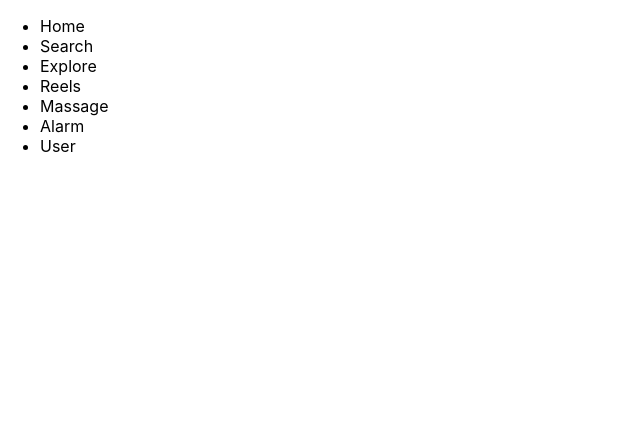
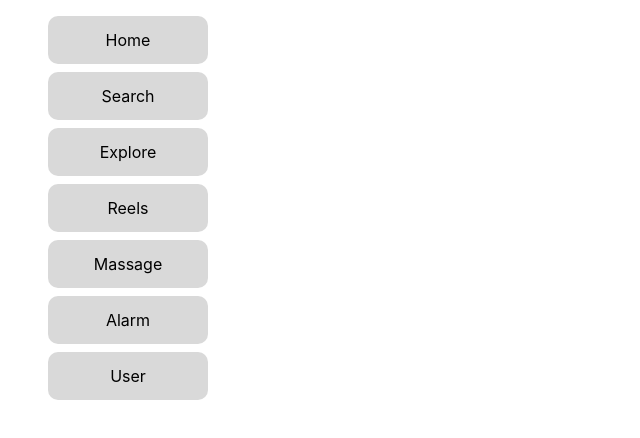
Before and after one commit to FelisCatus57/2024ClonCoding, a React (Create React App) app in the folder App/frontend/: page / in a window 1280 px wide. Shown: the top 438 px of the page, without its empty margins (0-640 px from the left). Built offline with nearby package versions, Linux system fonts and the light colour scheme.

Commit message:
feat CSS

```diff
--- /dev/null
+++ b/App/frontend/src/CSS/default.css
@@ -0,0 +1,16 @@
+.buttonBox li{
+    width: 160px; /* 너비 설정 */
+    height: 48px; /* 높이 설정 */
+    flex-shrink: 0; /* flex 아이템이 축소되지 않도록 설정 */
+    background: #D9D9D9; /* 배경색 설정 */
+    border-radius: 10px; /* 테두리 둥글기 설정 */
+    list-style-type: none; /* 기본 리스트 스타일 제거 */
+    display: flex; /* Flexbox 모델 적용 */
+    align-items: center; /* 내부 아이템을 세로 중앙으로 정렬 */
+    justify-content: center; /* 내부 아이템을 가로 중앙으로 정렬 */
+    margin: 8px; /* 주변 마진 설정 */
+}
+
+.buttonBox {
+
+}
--- a/App/frontend/src/component/SideBar.js
+++ b/App/frontend/src/component/SideBar.js
@@ -1,7 +1,9 @@
+import '../CSS/default.css'
+
 export default function Sidebar() {
     return <nav>
-        <ul>
-            <li>Home</li>
+        <ul class = "buttonBox">
+            <li >Home</li>
             <li>Search</li>
             <li>Explore</li>
             <li>Reels</li>
```
Also changed, not shown: App/frontend/src/CSS/defualt.css (deleted).
